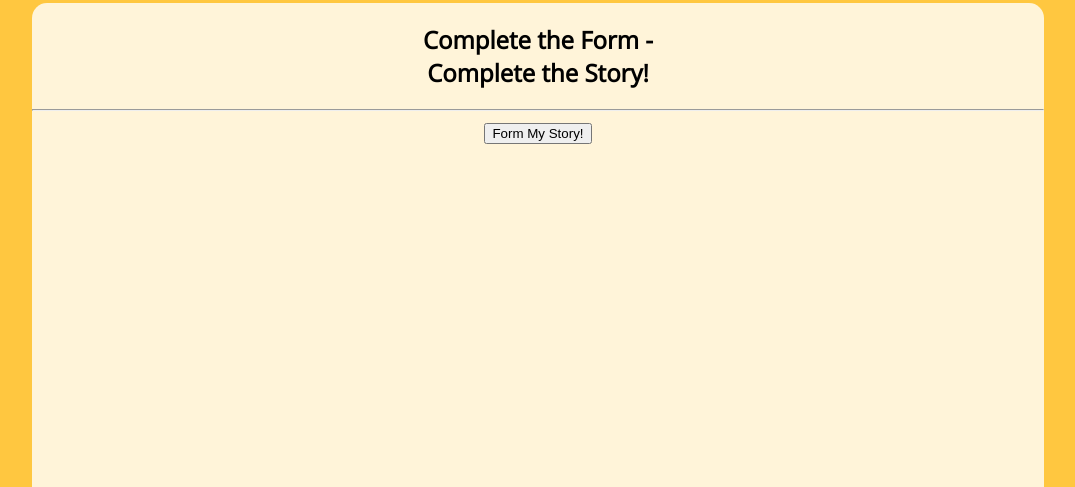
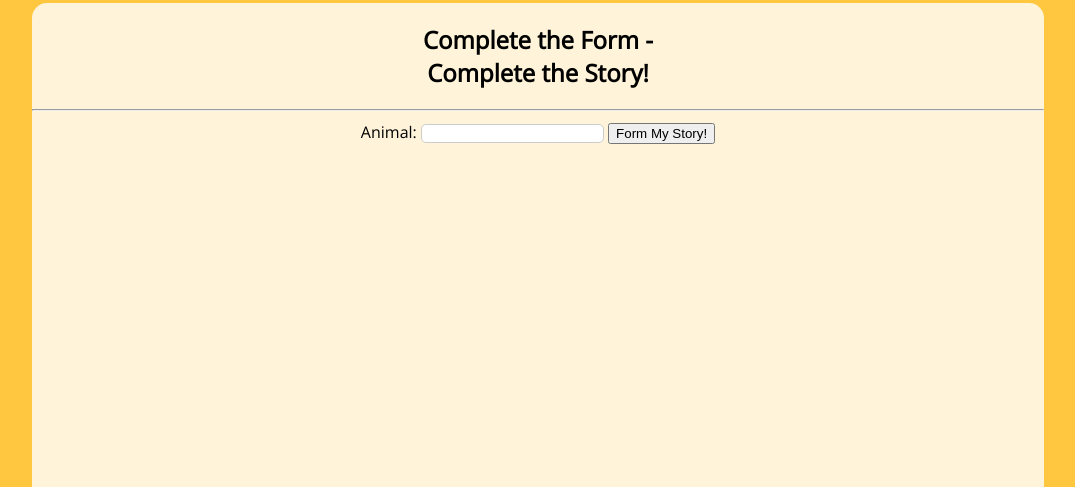
Before and after one commit to CodyA1117/html-forms-form-a-story, a plain HTML site: page index.html in a window 1280 px wide. Shown: the part 313-800 px from the top of the page, without its empty margins (102-1177 px from the left). Drawn offline with nearby package versions, Linux system fonts and the light colour scheme.

Commit message:
added a new input and lable for an animal.

```diff
--- a/index.html
+++ b/index.html
@@ -16,7 +16,11 @@
       <hr>
       <!--Add your form below:-->
       <form action="story.html" method="GET">
+        <label for="animal-1">Animal:</label>
+        <input id="text" type="text" name="animal-1" required>
         <input type="submit" value="Form My Story!">
+
+
 
       </form>
 
```
